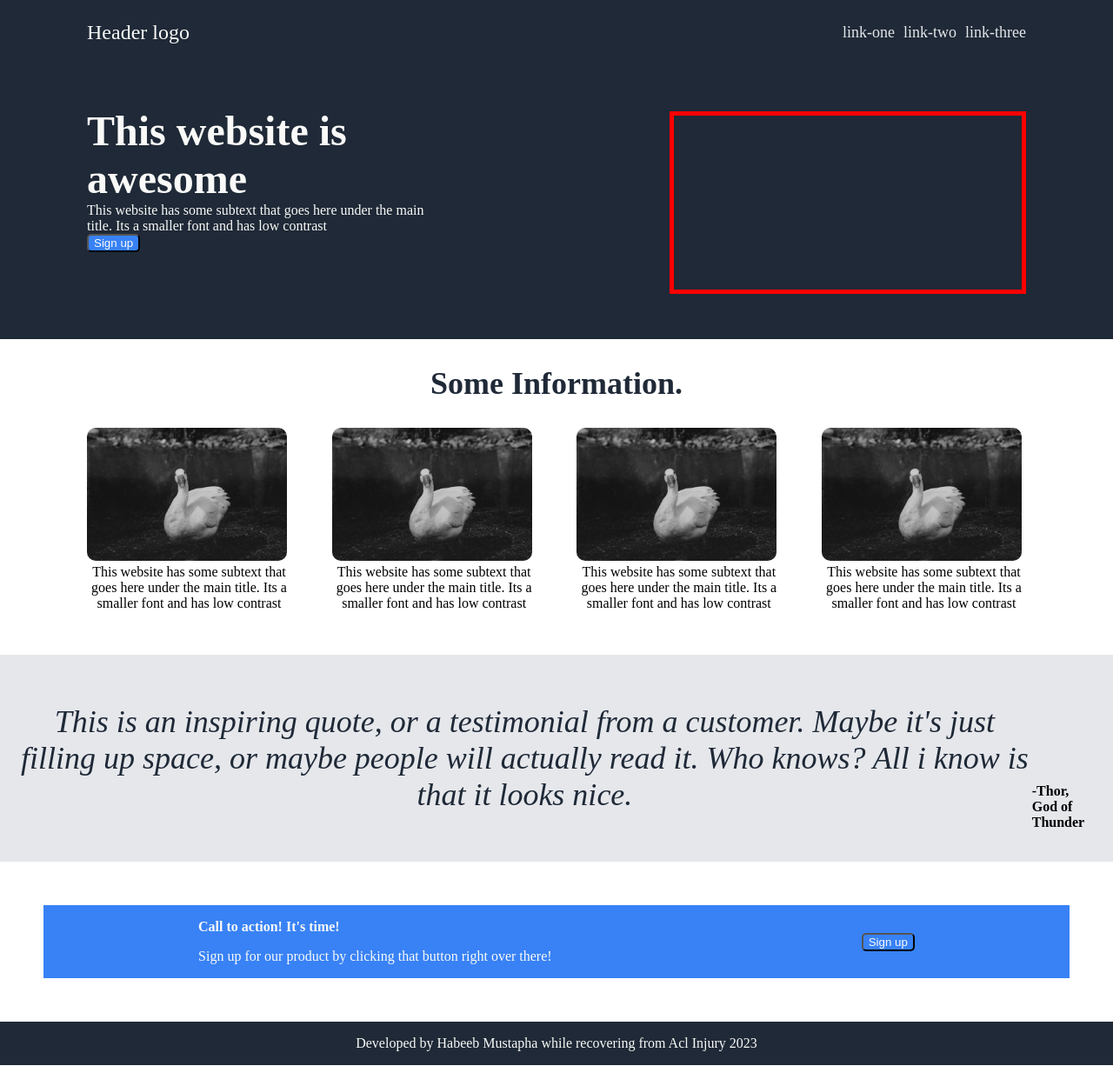
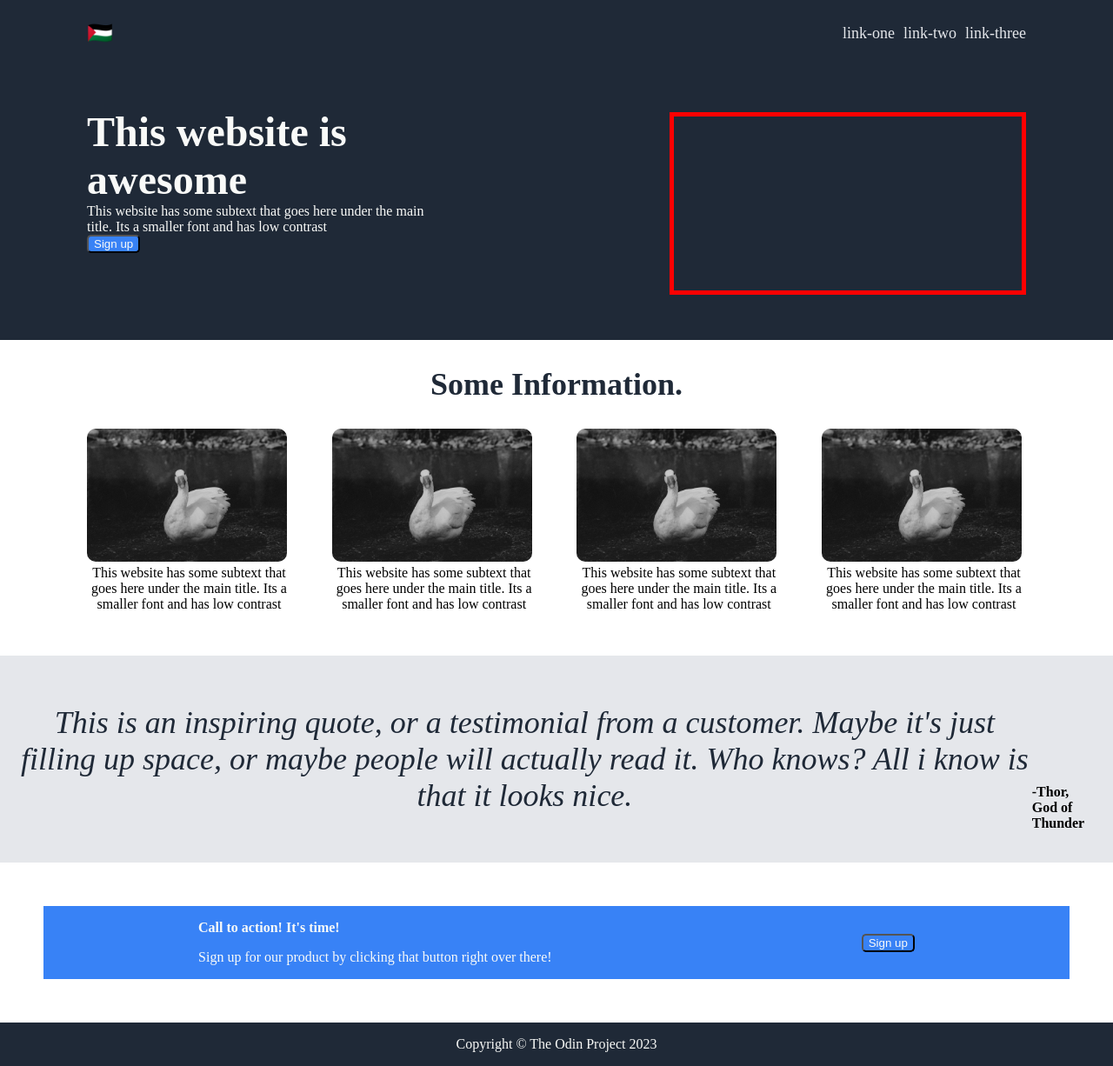
Before and after one commit to habmus/Palestine-Landing-Page, a plain HTML site: page index.html in a window 1280 px wide. Shown: the whole page at 87% size. Drawn offline with Linux system fonts and the light colour scheme.

Commit message:
Officially Finished odin project Landing page

```diff
--- a/index.html
+++ b/index.html
@@ -2,7 +2,7 @@
 <html lang="en">
 
 <head>
-    <title>Free Palestine🇵🇸 </title>
+    <title>Landing Page</title>
     <meta charset="UTF-8">
     <link rel="stylesheet" href="style.css">
 </head>
@@ -10,7 +10,7 @@
 <body>
     <header class="header">
         <div class="main-header">
-            <p id="header-text">Header logo</p>
+            <p id="header-text">🇵🇸</p>
             <nav><a href="#">link-one</a>
                 <a href="#">link-two</a>
                 <a href="#">link-three</a>
@@ -80,7 +80,7 @@
     </section>
 
     <footer>
-        <p>Developed by Habeeb Mustapha while recovering from Acl Injury 2023</p>
+        <p>Copyright &copy The Odin Project 2023</p>
     </footer>
 </body>
 
```
